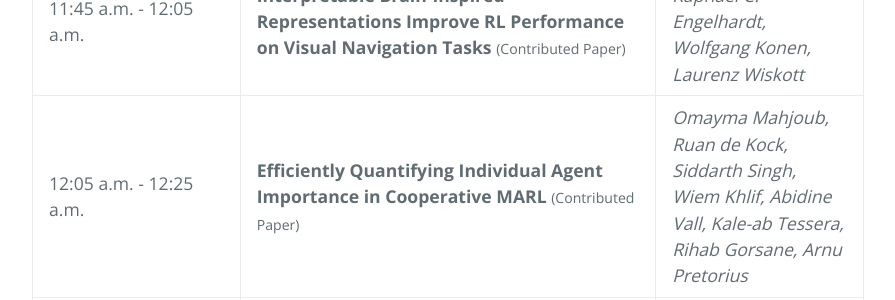
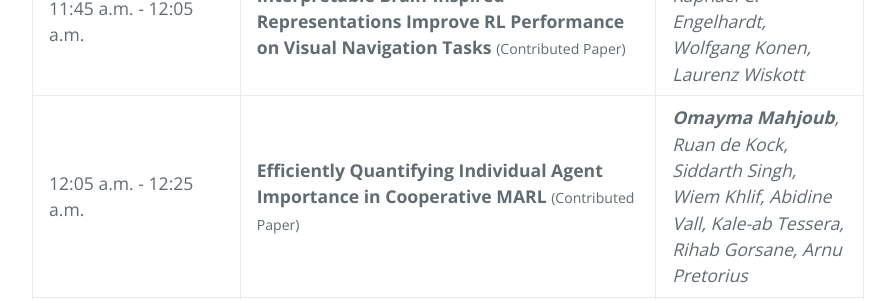
Before and after one commit to XAI4DRL/XAI4DRL.github.io, a Jekyll site: the page built from index.md, in a window 1280 px wide and 900 px high, scrolled down 1849 px. Shown: the part 155-455 px from the top of the window, without its empty margins (192-1087 px from the left). Built offline with Jekyll 4.4.1, drawn with Linux system fonts in a browser that asks for light colours.

```diff
--- a/index.md
+++ b/index.md
@@ -234,7 +234,7 @@ Note: XAI methods applied to deep reinforcement learning models will be prefered
         </div>
     </td>
     <td style="width:25%">
-            <i>Omayma Mahjoub, Ruan de Kock, Siddarth Singh, Wiem Khlif, Abidine Vall, Kale-ab Tessera, Rihab Gorsane, Arnu Pretorius</i>
+            <i><strong>Omayma Mahjoub</strong>, Ruan de Kock, Siddarth Singh, Wiem Khlif, Abidine Vall, Kale-ab Tessera, Rihab Gorsane, Arnu Pretorius</i>
     </td>
 </tr>
 
```
